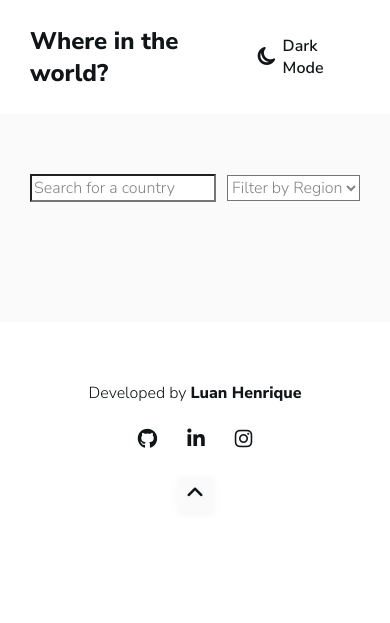
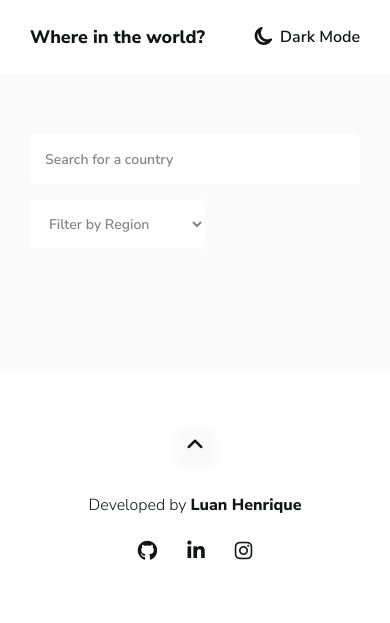
Before and after one commit to realluan05/countries-api, a PHP site: page / in a window 390 px wide. Shown: the top 623 px of the page. Run offline with PHP 8.4, Linux system fonts and the light colour scheme; data that the repository does not hold is empty; some libraries are stand-ins or nearby versions.

Commit message:
melhorias + layout do campo de pesquisa e filtro

```diff
--- a/Class/Countries.php
+++ b/Class/Countries.php
@@ -24,7 +24,7 @@ class Countries
     {
         $regions = [
             "africa" => "Africa",
-            "am" => "America",
+            "america" => "America",
             "asia" => "Asia",
             "europe" => "Europe",
             "oceania" => "Oceania",
--- a/css/reset.css
+++ b/css/reset.css
@@ -65,6 +65,25 @@ input::placeholder,
 input:focus,
 select {
   color: var(--c-text-input);
+  font-weight: 600;
+  border: 0;
+  font-size: 14px;
+}
+
+input,
+select {
+  min-height: 50px;
+  padding: 0 15px;
+  border-radius: 5px;
+}
+
+input {
+  width: 100%;
+}
+
+select {
+  width: 100%;
+  max-width: 175px;
 }
 
 i::before {
--- a/css/style.css
+++ b/css/style.css
@@ -42,6 +42,11 @@
   padding: 0 0 60px;
 }
 
+.wrapper-search {
+  width: 100%;
+  max-width: 425px;
+}
+
 #list-countries {
   display: grid;
   grid-template-columns: repeat(4, 1fr);
@@ -73,16 +78,25 @@
   object-fit: cover;
 }
 
-#list-countries .item h2 {
+#list-countries .item .content > strong {
+  display: inline-block;
   margin: 0 0 15px;
   color: var(--c-text-black);
+}
+
+#list-countries .item ul li:not(:last-child) > p {
+  margin: 0 0 10px;
+}
+
+#list-countries .item ul li:last-child > p {
+  margin: 0;
 }
 
 #list-countries .item ul li strong {
   font-weight: 600;
 }
 
-#list-countries .item ul li,
+#list-countries .item ul li p,
 #list-countries .item ul li strong {
   font-size: var(--f-size-items);
   color: var(--c-text-black);
@@ -103,11 +117,12 @@
   align-items: center;
   justify-content: center;
   gap: 0 30px;
-  padding: 25px 0;
+  padding: 25px 0 0;
 }
 
 .to-top {
-  display: inline-block;
+  display: block;
+  margin: 0 auto 30px;
   width: 35px;
   height: 35px;
   border-radius: 5px;
@@ -120,3 +135,20 @@
   filter: drop-shadow(var(--drop-shadow-hover));
   transform: translateY(-3px);
 }
+
+@media (max-width: 770px) {
+  .dark-mode > h1 {
+    font-size: 18px;
+  }
+
+  .search-countries {
+    flex-direction: column;
+    gap: 15px;
+    align-items: flex-start;
+  }
+
+  #list-countries {
+    grid-template-columns: 240px;
+    place-content: center;
+  }
+}
--- a/index.php
+++ b/index.php
@@ -46,7 +46,7 @@
                 </div>
 
                 <select name="filter" id="filter">
-                    <option disabled selected>Filter by Region</option>
+                    <option value="-1" disabled selected>Filter by Region</option>
                     <?php foreach($regions as $code => $region) { ?>
                         <option value="<?= $code ?>"><?= $region ?></option>
                     <?php } ?>
@@ -62,11 +62,11 @@
                                     <img src="<?= $value->flags->png ?>" alt="<?= $value->name->common ?>" loading="lazy" />
                                 </figure>
                                 <div class="content">
-                                    <h2><?= $value->name->common ?></h2>
+                                    <strong class="name"><?= $value->name->common ?></strong>
                                     <ul>
-                                        <li><strong>Population: </strong><?= number_format($value->population) ?></li>
-                                        <li><strong>Region: </strong><?= $value->region ?></li>
-                                        <li><strong>Capital: </strong><?= $value->capital[0] ?></li>
+                                        <li><p><strong>Population: </strong><?= number_format($value->population) ?></p></li>
+                                        <li><p><strong>Region: </strong><?= $value->region ?></p></li>
+                                        <li><p><strong>Capital: </strong><?= $value->capital[0] ?></p></li>
                                     </ul>
                                 </div>
                             </a>
@@ -79,6 +79,7 @@
 
     <footer class="footer">
         <div class="container">
+            <button class="to-top"><i class="fa-solid fa-angle-up"></i></button>
             <span class="copyright">Developed by <strong>Luan Henrique</strong></span>
             <nav class="social">
                 <ul>
@@ -87,7 +88,6 @@
                     <li><a href="#" title="Instagram"><i class="fa-brands fa-instagram"></i></a></li>
                 </ul>
             </nav>
-            <button class="to-top"><i class="fa-solid fa-angle-up"></i></button>
         </div>
     </footer>
 </body>
```
Also changed, not shown: js/script.js (+27 -16 lines).
